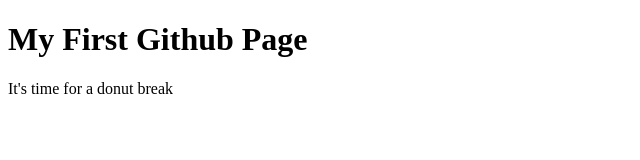
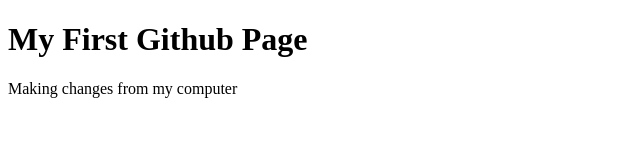
Before and after one commit to andrew-peterson0429/andrew-peterson0429.github.io, a plain HTML site: page index.html in a window 1280 px wide. Shown: the whole page, without its empty margins (0-640 px from the left). Drawn offline with Linux system fonts and the light colour scheme.

Commit message:
updated paragraph

```diff
--- a/index.html
+++ b/index.html
@@ -8,6 +8,6 @@
 </head>
 <body>
     <h1>My First Github Page</h1>
-    <p>It's time for a donut break</p>
+    <p>Making changes from my computer</p>
 </body>
 </html>
```
